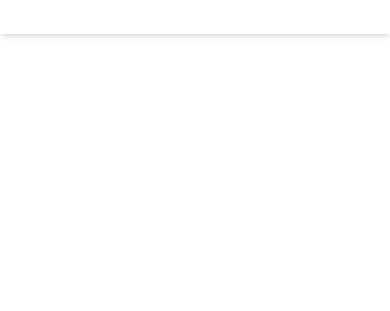
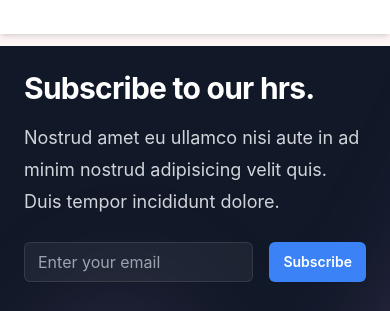
Before and after one commit to rahulsuvaidyam/HRS, a React (Create React App) app: page / in a window 390 px wide. Shown: the part 530-841 px from the top of the page. Built offline with nearby package versions, Linux system fonts and the light colour scheme; no server answers.

Commit message:
some change

```diff
--- a/src/Components/AlertPage/DataNotFound.tsx
+++ b/src/Components/AlertPage/DataNotFound.tsx
@@ -1,13 +1,29 @@
 import type { FC } from 'react';
+import { Link } from 'react-router-dom';
 
 interface DataNotFoundProps {}
 
 const DataNotFound: FC<DataNotFoundProps> = () => {
     return (
         <>
-         <div className="w-full h-full text-gray-700 flex items-center justify-center">
-            <p className='text-2xl'>Data Not Found !</p>
-         </div>
+         <main className="grid min-h-full place-items-center bg-white px-6 py-24 sm:py-32 lg:px-8">
+        <div className="text-center">
+          <p className="text-base font-semibold text-indigo-600">404</p>
+          <h1 className="mt-4 text-3xl font-bold tracking-tight text-gray-900 sm:text-5xl">Page not found</h1>
+          <p className="mt-6 text-base leading-7 text-gray-600">Sorry, we couldn’t find the page you’re looking for.</p>
+          <div className="mt-10 flex items-center justify-center gap-x-6">
+            <Link
+              to="/"
+              className="rounded-md bg-indigo-600 px-3.5 py-2.5 text-sm font-semibold text-white shadow-sm hover:bg-indigo-500 focus-visible:outline focus-visible:outline-2 focus-visible:outline-offset-2 focus-visible:outline-indigo-600"
+            >
+              Go back home
+            </Link>
+            <Link to="#" className="text-sm font-semibold text-gray-900">
+              Contact support <span aria-hidden="true">&rarr;</span>
+            </Link>
+          </div>
+        </div>
+      </main>
         </>
     );
 }
--- a/src/Home/Home.tsx
+++ b/src/Home/Home.tsx
@@ -10,7 +10,7 @@
 
     return (
         <>
-           <div className="pt-12 md:pt-14 bg-[#FEF6F7] max-w-[1600px] mx-auto">
+           <div className="pt-12 md:pt-14 pb-3 bg-[#FEF6F7] max-w-[1600px] mx-auto">
             <ShowCarousel/>
             <CategoryList/>
             <ProductGroupByEvent/>
--- /dev/null
+++ b/src/Pages/Footer/Footer.tsx
@@ -0,0 +1,79 @@
+import type { FC } from 'react';
+
+interface FooterProps { }
+
+const Footer: FC<FooterProps> = () => {
+    return (
+        <>
+            <div className="w-full ">
+                <div className="relative isolate overflow-hidden bg-gray-900 ">
+                    <div className="mx-auto border-b max-w-7xl p-6 lg:p-8">
+                        <div className="mx-auto grid  max-w-2xl grid-cols-1 gap-x-8 gap-y-16 lg:max-w-none lg:grid-cols-2">
+                            <div className="max-w-xl lg:max-w-lg">
+                                <h2 className="text-3xl font-bold tracking-tight text-white sm:text-4xl">Subscribe to our hrs.</h2>
+                                <p className="mt-4 text-lg leading-8 text-gray-300">
+                                    Nostrud amet eu ullamco nisi aute in ad minim nostrud adipisicing velit quis. Duis tempor incididunt
+                                    dolore.
+                                </p>
+                                <div className="mt-6 flex max-w-md gap-x-4">
+                                    <label htmlFor="email-address" className="sr-only">
+                                        Email address
+                                    </label>
+                                    <input
+                                        id="email-address"
+                                        name="email"
+                                        type="email"
+                                        autoComplete="email"
+                                        required
+                                        className="min-w-0 flex-auto rounded-md border-0 bg-white/5 px-3.5 py-2 text-white shadow-sm ring-1 ring-inset ring-white/10 focus:ring-2 focus:ring-inset focus:ring-indigo-500 sm:text-sm sm:leading-6"
+                                        placeholder="Enter your email"
+                                    />
+                                    <button
+                                        type="submit"
+                                        className="flex-none rounded-md bg-blue-500 px-3.5 py-2.5 text-sm font-semibold text-white shadow-sm hover:bg-indigo-400 focus-visible:outline focus-visible:outline-2 focus-visible:outline-offset-2 focus-visible:outline-indigo-500"
+                                    >
+                                        Subscribe
+                                    </button>
+                                </div>
+                            </div>
+                            <dl className="grid grid-cols-1 gap-x-8 gap-y-10 sm:grid-cols-2 lg:pt-2">
+                                <div className="flex flex-col items-start">
+                                    <div className="rounded-md bg-white/5 p-2 ring-1 ring-white/10">
+                                        {/* <CalendarDaysIcon className="h-6 w-6 text-white" aria-hidden="true" /> */}
+                                    </div>
+                                    <dt className="mt-4 font-semibold text-white">Weekly articles</dt>
+                                    <dd className="mt-2 leading-7 text-gray-400">
+                                        Non laboris consequat cupidatat laborum magna. Eiusmod non irure cupidatat duis commodo amet.
+                                    </dd>
+                                </div>
+                                <div className="flex flex-col items-start">
+                                    <div className="rounded-md bg-white/5 p-2 ring-1 ring-white/10">
+                                        {/* <HandRaisedIcon className="h-6 w-6 text-white" aria-hidden="true" /> */}
+                                    </div>
+                                    <dt className="mt-4 font-semibold text-white">No spam</dt>
+                                    <dd className="mt-2 leading-7 text-gray-400">
+                                        Officia excepteur ullamco ut sint duis proident non adipisicing. Voluptate incididunt anim.
+                                    </dd>
+                                </div>
+                            </dl>
+                        </div>
+                    </div>
+                    <div className="h-14 flex justify-center items-center ">
+                        <p className='text-white'>© 2023 hrsweet.in</p>
+                    </div>
+                    <div className="absolute left-1/2 top-0 -z-10 -translate-x-1/2 blur-3xl xl:-top-6" aria-hidden="true">
+                        <div
+                            className="aspect-[1155/678] w-[72.1875rem] bg-gradient-to-tr from-[#ff80b5] to-[#9089fc] opacity-30"
+                            style={{
+                                clipPath:
+                                    'polygon(74.1% 44.1%, 100% 61.6%, 97.5% 26.9%, 85.5% 0.1%, 80.7% 2%, 72.5% 32.5%, 60.2% 62.4%, 52.4% 68.1%, 47.5% 58.3%, 45.2% 34.5%, 27.5% 76.7%, 0.1% 64.9%, 17.9% 100%, 27.6% 76.8%, 76.1% 97.7%, 74.1% 44.1%)',
+                            }}
+                        />
+                    </div>
+                </div>
+            </div>
+        </>
+    );
+}
+
+export default Footer;
--- a/src/Pages/ProductList/ProductList.tsx
+++ b/src/Pages/ProductList/ProductList.tsx
@@ -8,6 +8,7 @@
 import { Link } from 'react-router-dom';
 import Spinner from '../../Components/Loader/Spinner';
 import DataNotFound from '../../Components/AlertPage/DataNotFound';
+import { RiCake2Line } from 'react-icons/ri';
 
 interface ProductListProps { }
 
@@ -47,12 +48,12 @@
   }, [])
   return (
     <>
-      <div className="pt-12 md:pt-14 w-full h-full max-w-[1600px] mx-auto">
+      <div className="pt-12 md:pt-14 w-full h-full pb-3 max-w-[1600px] mx-auto">
         {/* <Filter/> */}
         {loading ? <Spinner loading={loading} /> :
           product.length >= 1?
           <div className="w-full h-full pt-2 px-2 md:px-8 ">
-            <div className="w-full bg-gray-100 p-2 rounded-md text-xl font-medium">Chocolate Cake</div>
+            <div className="w-full px-2 pt-1 rounded-md text-xl flex items-center gap-3 font-medium"><RiCake2Line className='text-3xl'/>{category!=='null'?product[0]?.category?.name : product[0]?.event?.name} Cake </div>
             <div className="grid pt-3 grid-cols-2 gap-x-2 md:gap-x-6 gap-y-4 sm:grid-cols-3 md:grid-cols-4 lg:grid-cols-5">
               {product?.map((e: any) => (
                 <Link to={'/productdetails/' + e._id} key={e._id} className="border hover:shadow-xl cursor-pointer rounded-sm">
--- a/src/Router/Router.tsx
+++ b/src/Router/Router.tsx
@@ -19,6 +19,7 @@
 import Personal from '../Pages/Profile/Personal';
 import Orders from '../Pages/Profile/Orders';
 import Address from '../Pages/Profile/Address/Address';
+import Footer from '../Pages/Footer/Footer';
 
 interface RouterProps { }
 
@@ -26,7 +27,7 @@
 
   return (
     <>
-      <div className="w-full h-screen">
+      <div className="w-full h-screen overflow-y-auto scrollbar-none">
         <Navbar />
         <Routes>
           <Route path="/" element={<Home />} />
@@ -47,6 +48,7 @@
             <Route path="carousel" element={<UserProtected Component={Carousels} />} />
           </Route>
         </Routes>
+        <Footer/>
         <Auth />
       </div>
     </>
```
Also changed, not shown: src/Pages/ProductList/ProductDetails.tsx (+18 -3 lines).
